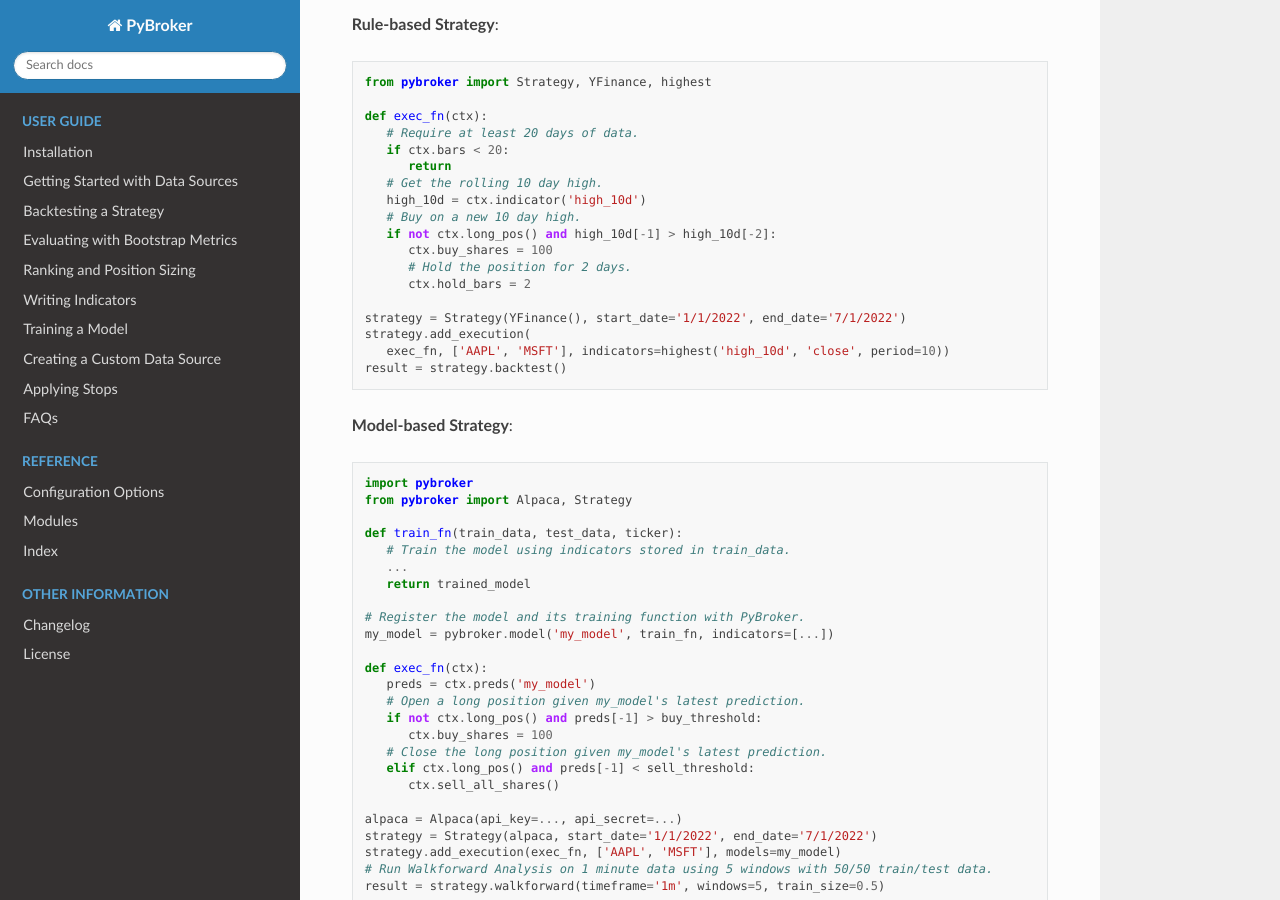
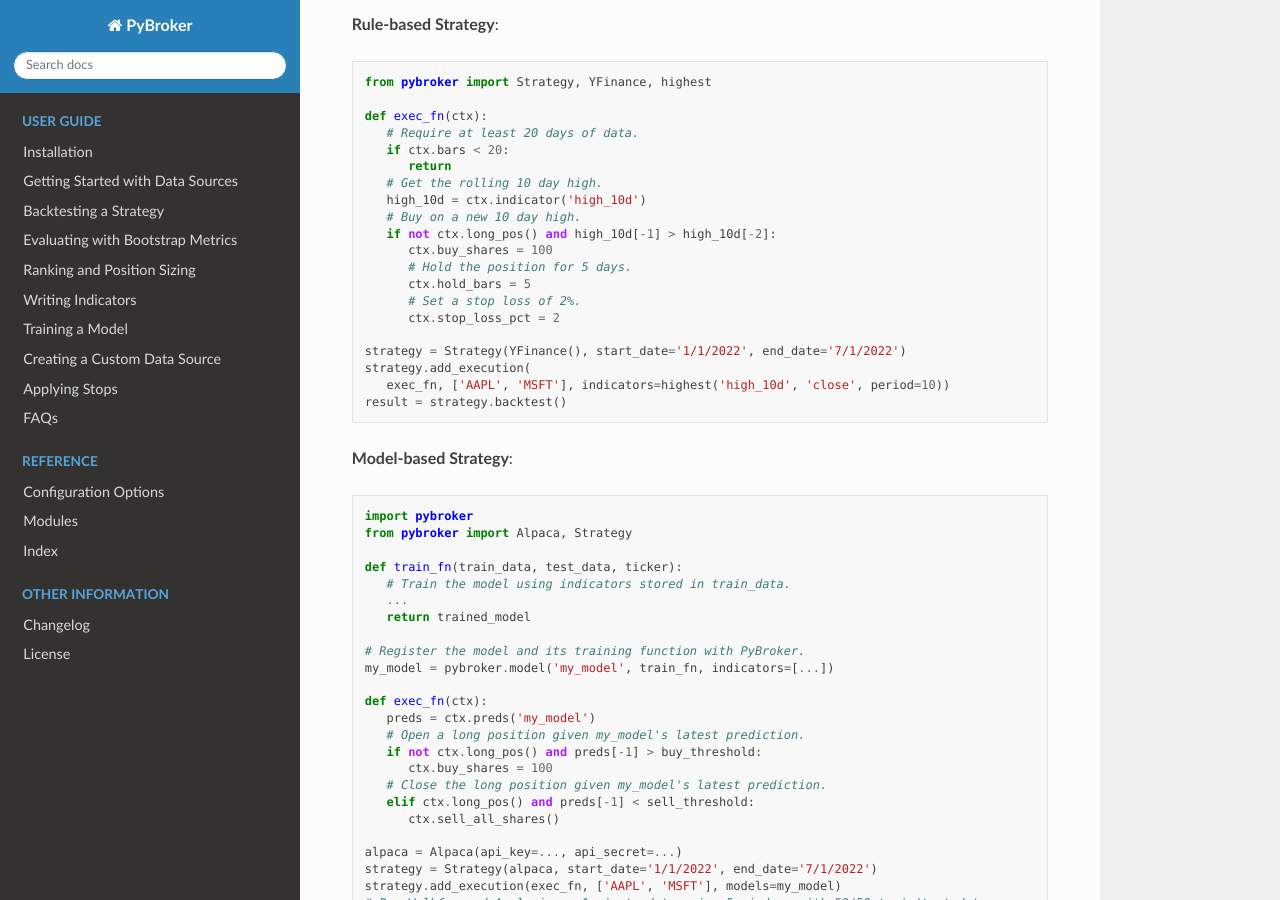
Before and after one commit to edtechre/pybroker, a Sphinx documentation site: the page built from docs/index.rst, in a window 1280 px wide and 900 px high, scrolled down 1238 px. Built offline with Sphinx 7.4.7 and the Read the Docs theme 2.0.0, drawn with Linux system fonts in a browser that asks for light colours.

Commit message:
Update rule-based example.

```diff
--- a/docs/index.rst
+++ b/docs/index.rst
@@ -105,8 +105,10 @@
       # Buy on a new 10 day high.
       if not ctx.long_pos() and high_10d[-1] > high_10d[-2]:
          ctx.buy_shares = 100
-         # Hold the position for 2 days.
-         ctx.hold_bars = 2
+         # Hold the position for 5 days.
+         ctx.hold_bars = 5
+         # Set a stop loss of 2%.
+         ctx.stop_loss_pct = 2
 
    strategy = Strategy(YFinance(), start_date='1/1/2022', end_date='7/1/2022')
    strategy.add_execution(
```
Also changed, not shown: README.md (+4 -2 lines).
